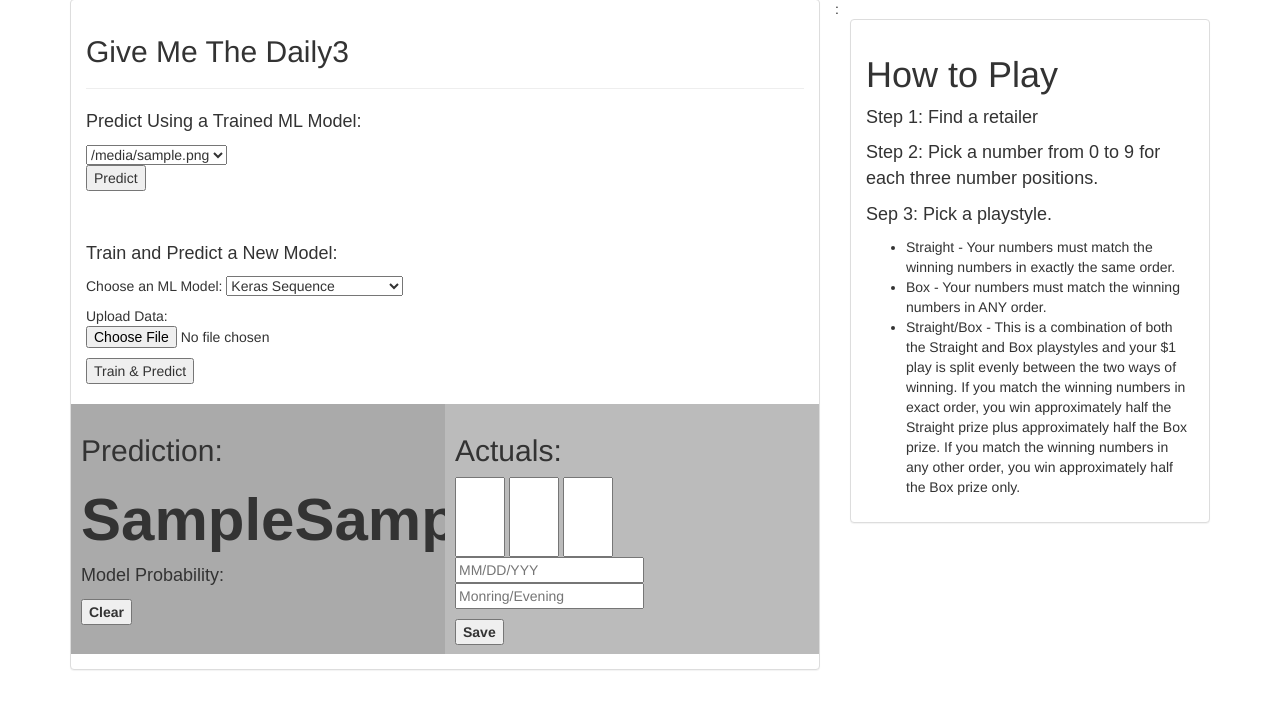
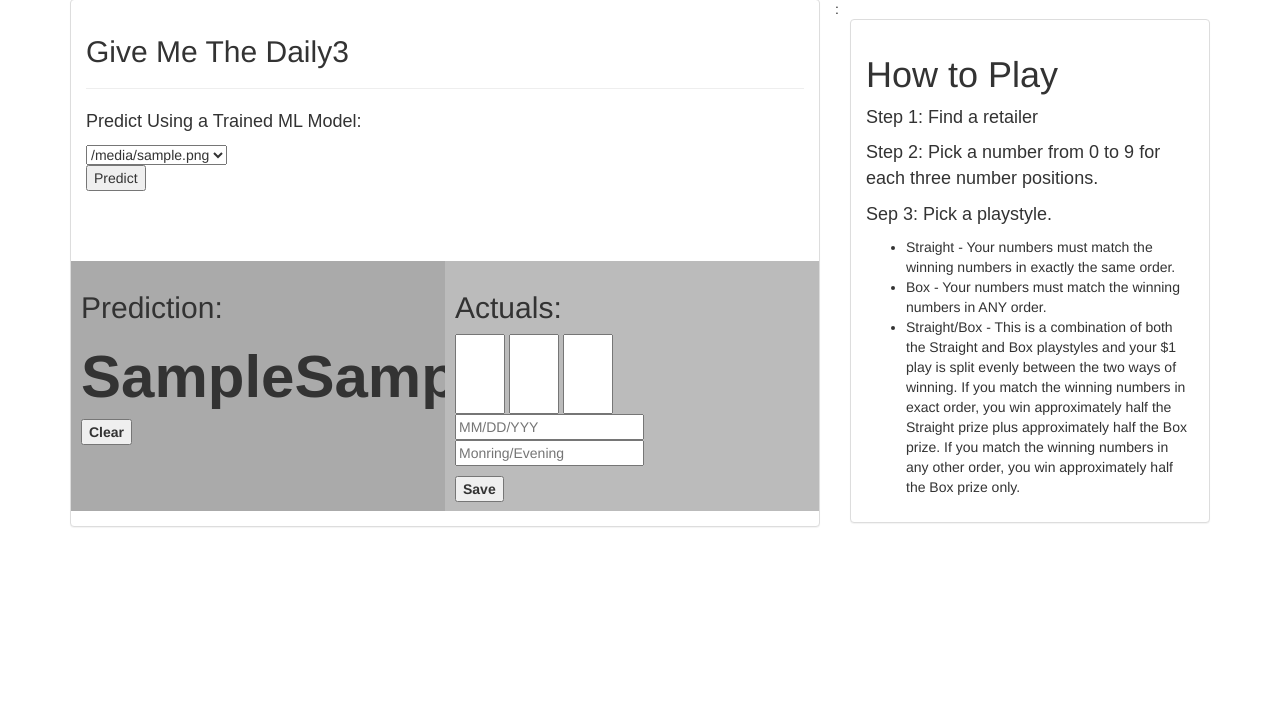
Before and after one commit to sgreyna/Project3, a Flask app: template UCB_Project3/templates/home.html in a window 1280 px wide. Shown: the part 93-800 px from the top of the page. Run offline with Flask 2, Linux system fonts and the light colour scheme; the template is opened without the code that fills it: most values are stand-ins (such as "Sample title", 1, 10 or a date in 2020); some libraries are stand-ins or nearby versions.

Commit message:
Update home.html

```diff
--- a/UCB_Project3/templates/home.html
+++ b/UCB_Project3/templates/home.html
@@ -87,20 +87,7 @@
 
                     </form>
 
-                    <form action ="{{ url_for('predictAndTrain') }}" method="post">
 
-                         <p class = "p1">Train and Predict a New Model:
-                         <p>Choose an ML Model:
-                            <select>
-                                <option value = "KerasSequence">Keras Sequence</option>
-                                <option value = "SKLearnLinearModel">SKLearn LinearModel</option>
-                                <option value = "CPT">Compact Prediction Tree</option>
-                            </select>  </p>
-                        </p>
-
-                         <p>Upload Data: <input type=file name=file> </p>
-                        <button type="submit" name = "Train" value="Train" onclick = predictAndTrain()>Train & Predict</button>
-                    </form>
                         <br>
 
 
@@ -119,7 +106,7 @@
                                     </tr>
                                     </tbody>
                                 </table>
-                                <p class = "p1">Model Probability: </p>
+
                                 <button type="submit" name="clear" value="clear" style="font-weight:bold;" onclick = clear() >Clear</button>
                     </form>
 
```
